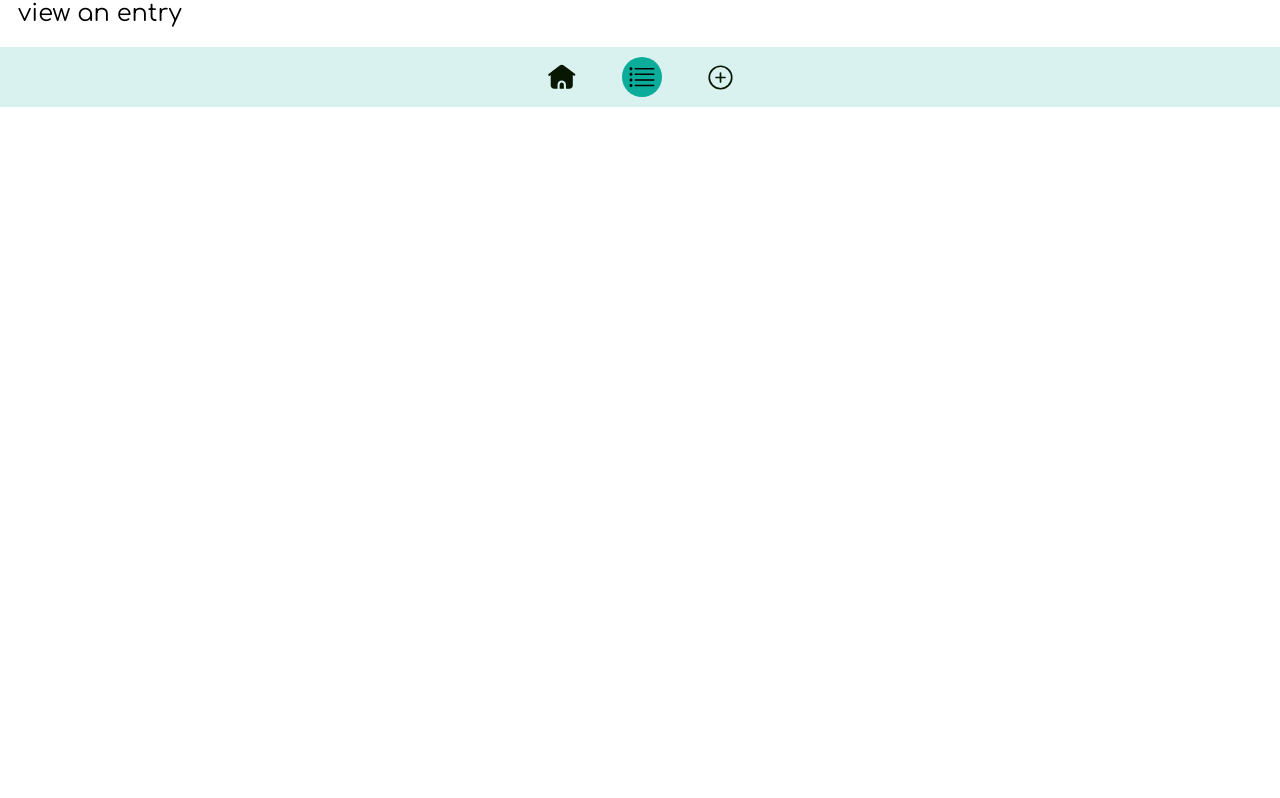
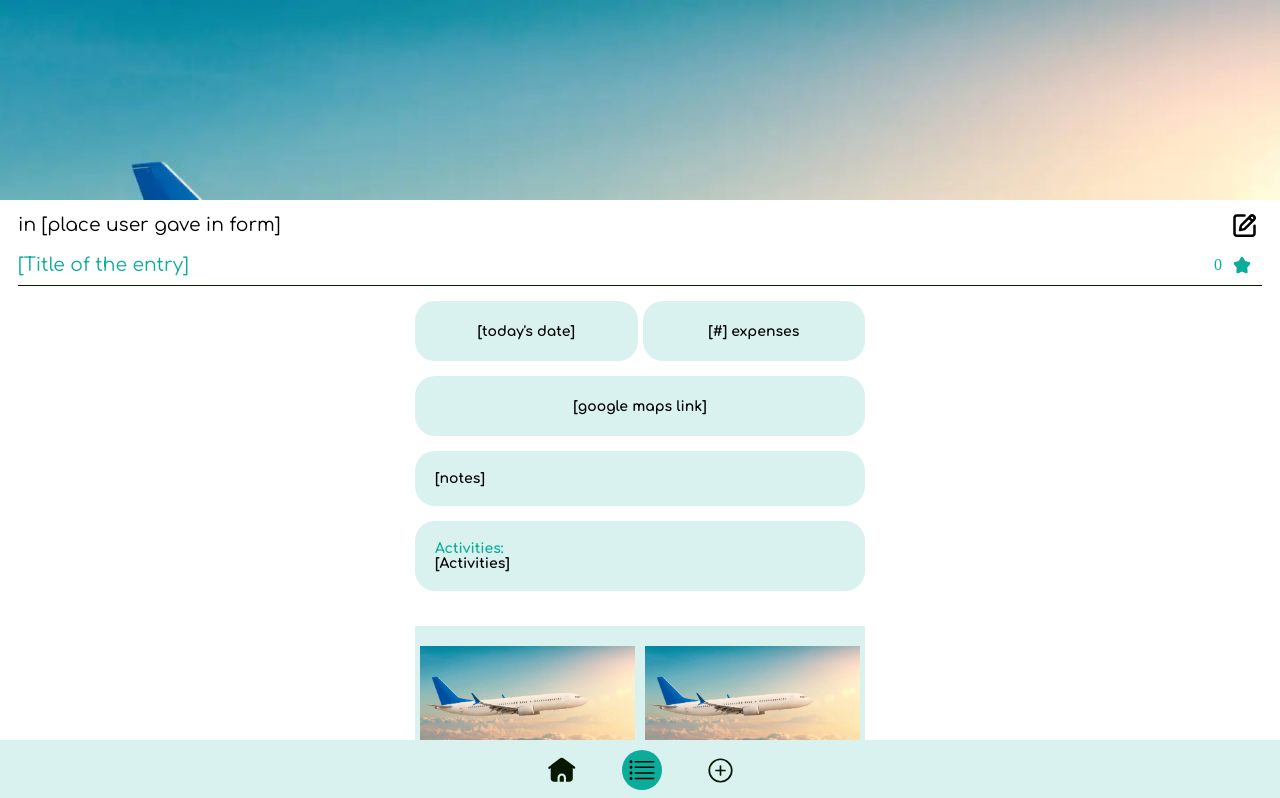
Before and after one commit to jkhamis8/BonVoyage, a React (Vite) app: page /Entry/1 in a window 1280 px wide. Shown: the top 798 px of the page. Built offline with nearby package versions, Linux system fonts and the light colour scheme; a web font is replaced by a local one.

Commit message:
entry done

```diff
--- a/src/css/GeneralStructure.css
+++ b/src/css/GeneralStructure.css
@@ -37,6 +37,10 @@ body{
 
 .marginLeft{
   margin-left: 5px;
+}
+
+.marginLeftBig{
+  margin-left: 15px;
 }
 
 /* flex */
--- a/src/pages/AllJourneys.jsx
+++ b/src/pages/AllJourneys.jsx
@@ -1,3 +1,4 @@
+import { NavLink } from 'react-router-dom'
 import Nav from '../components/Nav'
 import ProfileSearch from '../components/ProfileSearch'
 import Gallery from "../components/Gallery"
@@ -7,6 +8,14 @@ const AllJourneys = () =>{
   return(
     <>
       <div className='container'>
+        {/* use this one when no entires
+        <div className='fullHeight'>
+          <div className="flexColumn middle">
+            <h3>No journeys yet!</h3>
+            <NavLink to={'/journeyForm'} className='button'>Add a journey</NavLink>
+          </div>
+        </div>*/}
+        <div className='fullHeight'>
           <ProfileSearch />
           <Gallery />
           <div className='flex'>
@@ -17,7 +26,6 @@ const AllJourneys = () =>{
               <JourneyBox id={1} place={'japan'}/>
             </div>
           </div>
-        <div className='contentWrap'>
         </div>
         <Nav />
       </div>
--- a/src/pages/Entry.jsx
+++ b/src/pages/Entry.jsx
@@ -1,11 +1,54 @@
+import { NavLink } from "react-router-dom"
 import Nav from '../components/Nav'
+import Cover from '../components/Cover'
+import DetailsTitle from '../components/DetailsTitle'
+import Gallery from "../components/Gallery"
 
 const Entry = () =>{
   return(
     <>
       <div className='container'>
+      <Cover />
         <div className='contentWrap'>
-          <h2>view an entry</h2>
+          <div className='flexSpaceInBetween'>
+            <h3>in [place user gave in form]</h3>
+            <NavLink to={'/EntryForm/:id'}>
+                  <svg className="icons" viewBox="-6 -4.5 32 32" fill="none" xmlns="http://www.w3.org/2000/svg">
+                    <g id="SVGRepo_bgCarrier" strokeWidth="0" />
+                    <g id="SVGRepo_tracerCarrier" strokeLinecap="round" strokeLinejoin="round" stroke="#CCCCCC" strokeWidth="0.144" />
+                    <g id="SVGRepo_iconCarrier">
+                      <path d="M12 3.99997H6C4.89543 3.99997 4 4.8954 4 5.99997V18C4 19.1045 4.89543 20 6 20H18C19.1046 20 20 19.1045 20 18V12M18.4142 8.41417L19.5 7.32842C20.281 6.54737 20.281 5.28104 19.5 4.5C18.7189 3.71895 17.4526 3.71895 16.6715 4.50001L15.5858 5.58575M18.4142 8.41417L12.3779 14.4505C12.0987 14.7297 11.7431 14.9201 11.356 14.9975L8.41422 15.5858L9.00257 12.6441C9.08001 12.2569 9.27032 11.9013 9.54951 11.6221L15.5858 5.58575M18.4142 8.41417L15.5858 5.58575"  stroke="#000000"  strokeWidth="2"  strokeLinecap="round" strokeLinejoin="round" />
+                    </g>
+                  </svg>
+            </NavLink>
+          </div>
+          <DetailsTitle title={'[Title of the entry]'}/>
+          <div className="flex">
+            <div className="maxWidth">
+              <div className='flex'>
+                <div className='readOnlyRight flex'>
+                  <p className='bigP bold'>[today's date]</p>
+                </div>
+                <div className='readOnlyLeft flex'>
+                  <p className='bigP bold'>[#] expenses</p>
+                </div>
+              </div>
+              <div className='readOnly flex'>
+                <p className='bigP bold'>[google maps link]</p>
+              </div>
+              <div className='readOnlyBig'>
+                <p className='bigP bold'>[notes]</p>
+              </div>
+              <div className='readOnlyBig marginBottom'>
+                <p className='bigP main bold'>Activities: </p>
+                <p className='bigP bold'>[Activities]</p>
+              </div>
+            </div>
+          </div>
+        </div>
+        <Gallery />
+        <div className="marginLeftBig marginBottom">
+          <button id="cancel">Delete</button>
         </div>
         <Nav />
       </div>
--- a/src/pages/Journey.jsx
+++ b/src/pages/Journey.jsx
@@ -21,7 +21,7 @@ const Journey= () =>{
                   </g>
                 </svg>
               </NavLink>
-              <NavLink to={'/JourneyForm'}>
+              <NavLink to={'/JourneyForm/:id'}>
                 <svg className="icons" viewBox="-6 -4.5 32 32" fill="none" xmlns="http://www.w3.org/2000/svg">
                   <g id="SVGRepo_bgCarrier" strokeWidth="0" />
                   <g id="SVGRepo_tracerCarrier" strokeLinecap="round" strokeLinejoin="round" stroke="#CCCCCC" strokeWidth="0.144" />
```
Also changed, not shown: src/components/BoxLogic.jsx (added, +11 -0 lines). Lines whose indentation alone changed are shown as unchanged.
